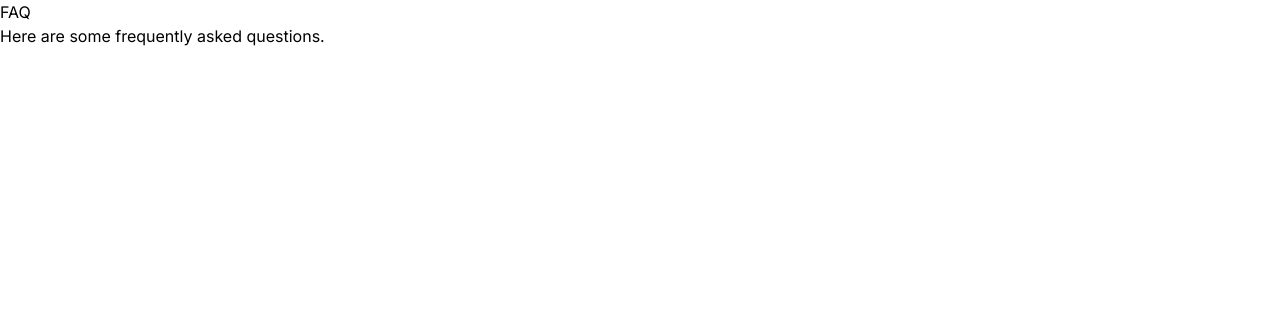
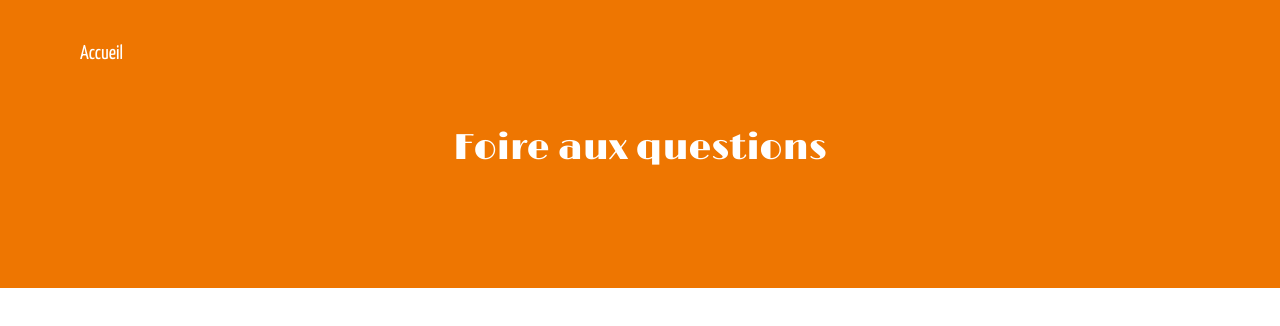
Before and after one commit to 18Wangu/clubdesmoussesv2, a Next.js app: page /pages/faq in a window 1280 px wide. Shown: the top 326 px of the page. Built offline with nearby package versions, Linux system fonts and the light colour scheme.

Commit message:
push vers github, puis teste de mise en ligne une version intermediaire

```diff
--- a/src/app/pages/aquagym/page.tsx
+++ b/src/app/pages/aquagym/page.tsx
@@ -97,8 +97,8 @@ export default function Aquagym() {
                     />
                     {/* prix a changer ? */}
                     <div className={`${yanoneKaffeesatzFont.className} flex justify-between text-white text-2xl w-72 py-2 px-6 bg-[#1AC1F3] rounded-club-des-mousses mx-24 group-hover:bg-[#1073BC] transition duration-500 ease-in-out`}>
-                        <p>5 seance a la carte</p>
-                        <p>70$</p>
+                        <p>10 seance a la carte</p>
+                        <p>110$</p>
                     </div>
                     <Image
                         src="/divider_vague_2.svg"
--- a/src/app/pages/faq/page.tsx
+++ b/src/app/pages/faq/page.tsx
@@ -1,8 +1,14 @@
+import { yanoneKaffeesatzFont, limelightFont } from '@/app/ui/font';
+import Link from 'next/link';
+
+
 export default function FAQ() {
     return (
         <div>
-        <h1>FAQ</h1>
-        <p>Here are some frequently asked questions.</p>
+            <div className='flex flex-col items-center bg-[#EE7601] w-full h-72 p-8'>
+                <Link href='/' className={`${yanoneKaffeesatzFont.className} absolute top-10 left-20 text-white text-xl`}>Accueil</Link>
+                    <h1 className={`${limelightFont.className} text-white text-4xl mt-24`}>Foire aux questions</h1>
+                </div>
         </div>
     );
 }
```
Also changed, not shown: public/logo_orange.png (renamed from public/logo_bleu_orange.png).
